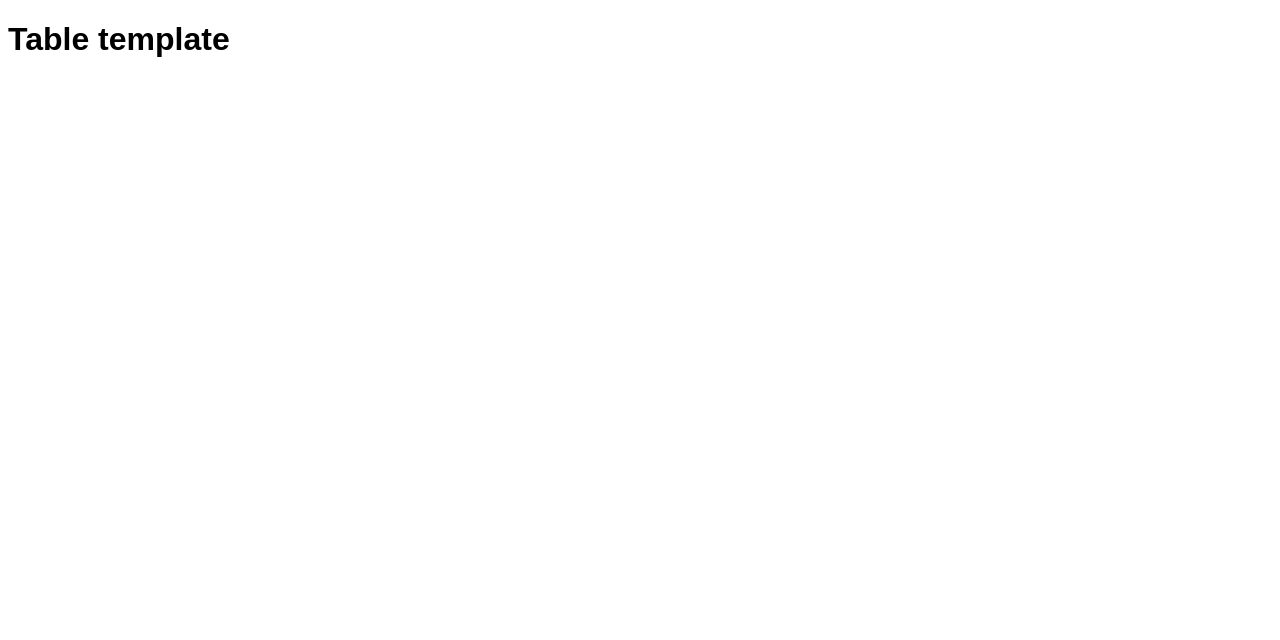
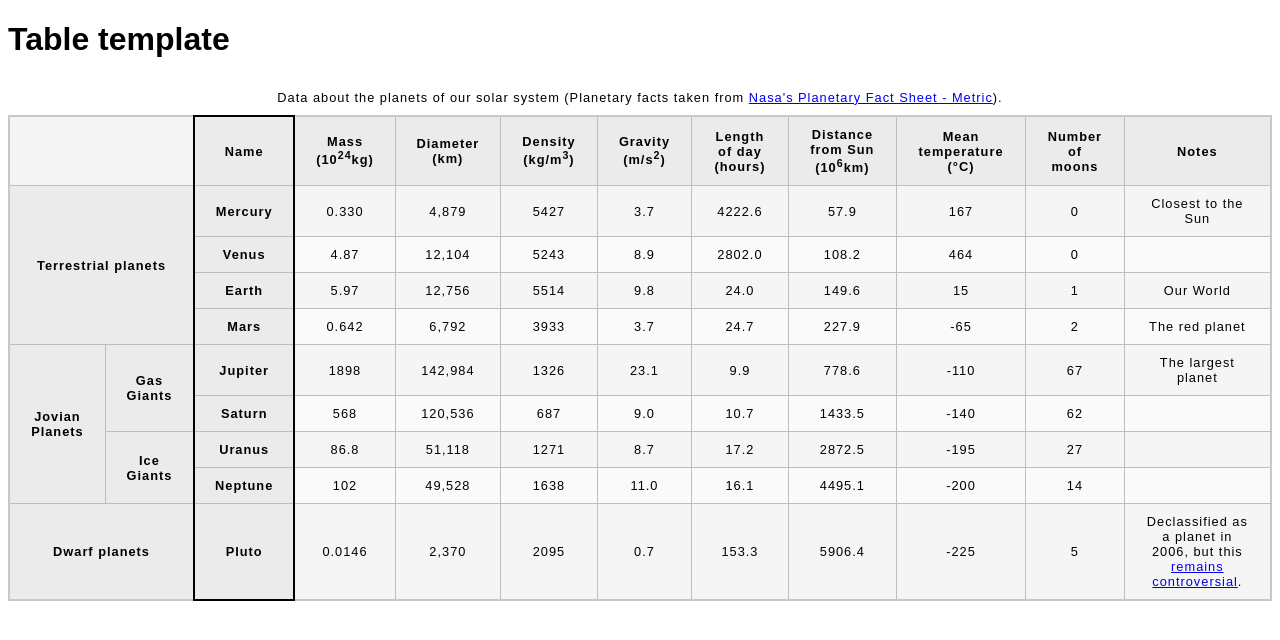
Before and after one commit to DawnofSouls/HTML-table-advanced, a plain HTML site: page Structuring_planet_data/index.html in a window 1280 px wide. Drawn offline with Linux system fonts and the light colour scheme.

Commit message:
Created and copied a html table based on given image

```diff
--- a/Structuring_planet_data/index.html
+++ b/Structuring_planet_data/index.html
@@ -9,6 +9,145 @@
   <body>
     <h1>Table template</h1>
 
+    <table>
+      <colgroup>
+        <col span="3">
+        <col style="border: solid black 2px" />
+      </colgroup>
+      <caption>Data about the planets of our solar system (Planetary facts taken from <a href="http://nssdc.gsfc.nasa.gov/planetary/factsheet/">Nasa's Planetary Fact Sheet - Metric</a>).</caption>
+      <thead>
+        <tr>
+          <td colspan="3">&nbsp;</td>
+          <th scope="col">Name</th>
+          <th scope="col">Mass (10<sup>24</sup>kg)</th>
+          <th scope="col">Diameter (km)</th>
+          <th scope="col">Density (kg/m<sup>3</sup>)</th>
+          <th scope="col">Gravity (m/s<sup>2</sup>)</th>
+          <th scope="col">Length of day (hours)</th>
+          <th scope="col">Distance from Sun (10<sup>6</sup>km)</th>
+          <th scope="col">Mean temperature (°C)</th>
+          <th scope="col">Number of moons</th>
+          <th scope="col">Notes</th>
+        </tr>
+      </thead>
+      <tbody>
+        <tr>
+          <th rowspan="4" colspan="3" scope="rowgroup">Terrestrial planets</th>
+          <th scope="row">Mercury</th>
+          <td>0.330</td>
+          <td>4,879</td>
+          <td>5427</td>
+          <td>3.7</td>
+          <td>4222.6</td>
+          <td>57.9</td>
+          <td>167</td>
+          <td>0</td>
+          <td>Closest to the Sun</td>
+        </tr>
+        <tr>
+          <th scope="row">Venus</th>
+          <td>4.87</td>
+          <td>12,104</td>
+          <td>5243</td>
+          <td>8.9</td>
+          <td>2802.0</td>
+          <td>108.2</td>
+          <td>464</td>
+          <td>0</td>
+          <td></td>
+        </tr>
+        <tr>
+          <th scope="row">Earth</th>
+          <td>5.97</td>
+          <td>12,756</td>
+          <td>5514</td>
+          <td>9.8</td>
+          <td>24.0</td>
+          <td>149.6</td>
+          <td>15</td>
+          <td>1</td>
+          <td>Our World</td>
+        </tr>
+        <tr>
+          <th scope="row">Mars</th>
+          <td>0.642</td>
+          <td>6,792</td>
+          <td>3933</td>
+          <td>3.7</td>
+          <td>24.7</td>
+          <td>227.9</td>
+          <td>-65</td>
+          <td>2</td>
+          <td>The red planet</td>
+        </tr>
+        <tr>
+          <th rowspan="4" colspan="2" scope="rowgroup">Jovian Planets</th>
+          <th rowspan="2" scope="rowgroup">Gas Giants</th>
+          <th scope="row">Jupiter</th>
+          <td>1898</td>
+          <td>142,984</td>
+          <td>1326</td>
+          <td>23.1</td>
+          <td>9.9</td>
+          <td>778.6</td>
+          <td>-110</td>
+          <td>67</td>
+          <td>The largest planet</td>
+        </tr>
+        <tr>
+          <th scope="row">Saturn</th>
+          <td>568</td>
+          <td>120,536</td>
+          <td>687</td>
+          <td>9.0</td>
+          <td>10.7</td>
+          <td>1433.5</td>
+          <td>-140</td>
+          <td>62</td>
+          <td></td>
+        </tr>
+        <tr>
+          <th rowspan="2" scope="rowgroup">Ice Giants</th>
+          <th scope="row">Uranus</th>
+          <td>86.8</td>
+          <td>51,118</td>
+          <td>1271</td>
+          <td>8.7</td>
+          <td>17.2</td>
+          <td>2872.5</td>
+          <td>-195</td>
+          <td>27</td>
+          <td></td>
+        </tr>
+        <tr>
+          <th scope="row">Neptune</th>
+          <td>102</td>
+          <td>49,528</td>
+          <td>1638</td>
+          <td>11.0</td>
+          <td>16.1</td>
+          <td>4495.1</td>
+          <td>-200</td>
+          <td>14</td>
+          <td></td>
+        </tr>
+        <tr>
+          <th colspan="3" scope="rowgroup">Dwarf planets</th>
+            <th>Pluto</th>
+            <td>0.0146</td>
+            <td>2,370</td>
+            <td>2095</td>
+            <td>0.7</td>
+            <td>153.3</td>
+            <td>5906.4</td>
+            <td>-225</td>
+            <td>5</td>
+            <td>Declassified as a planet in 2006, but this <a href="http://www.usatoday.com/story/tech/2014/10/02/pluto-planet-solar-system/16578959/">remains controversial</a>.</td>
+
+          </tr>
+
+      </tbody>
+    </table>
 
   </body>
 </html>
--- a/Structuring_planet_data/minimal-table.css
+++ b/Structuring_planet_data/minimal-table.css
@@ -33,12 +33,3 @@ html {
 caption {
   padding: 10px;
 }
-
-  tbody {
-  font-size: 95%;
-  font-style: italic;
-  }
-
-  tfoot {
-    font-weight: bold;
-  }
```
Lines whose indentation alone changed are shown as unchanged.
